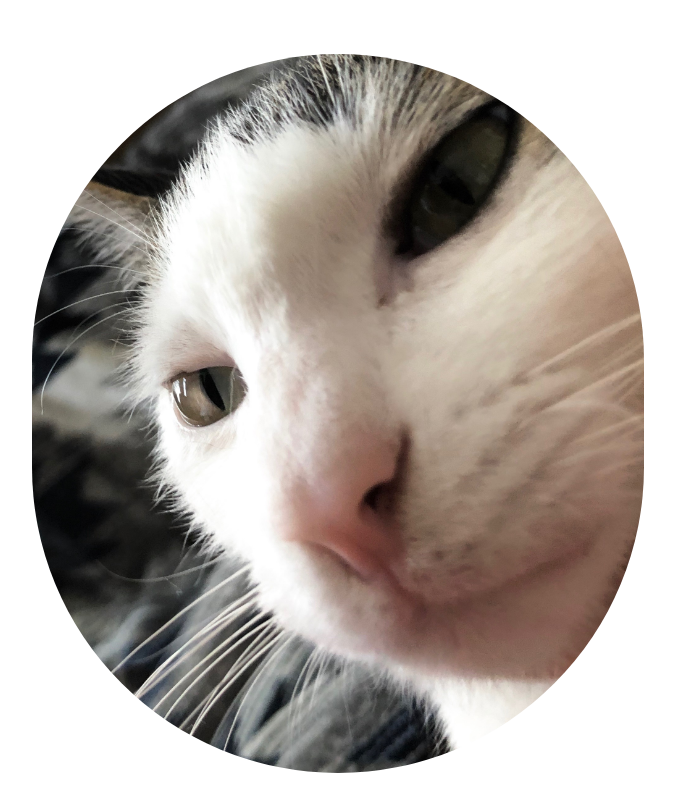
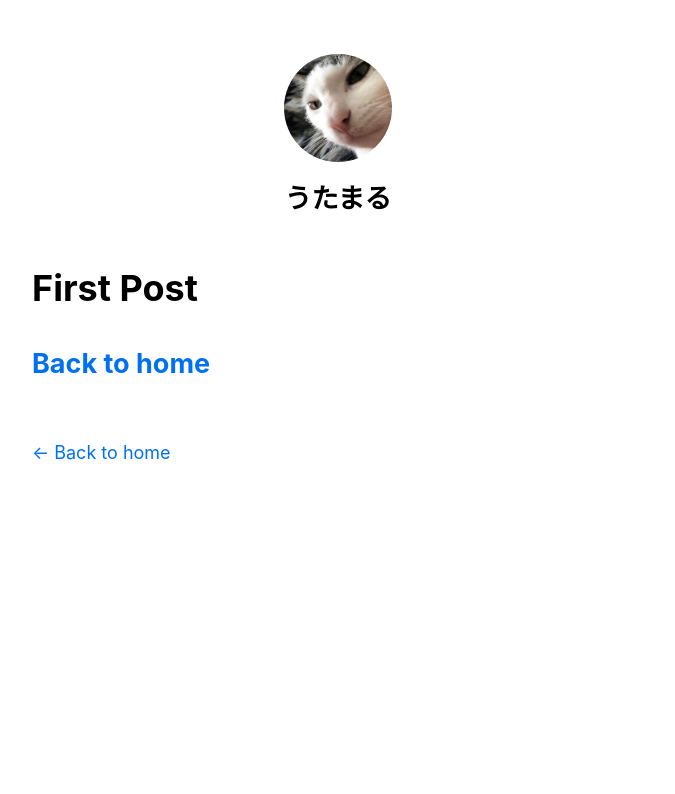
Before and after one commit to Takaf19/testApp-next.js, a Next.js app in the folder nextjs-blog/: page /posts/first-post in a window 1280 px wide. Shown: the top 794 px of the page, without its empty margins (302-977 px from the left). Built offline with nearby package versions, Linux system fonts and the light colour scheme.

Commit message:
Update layout.module.css

```diff
--- a/nextjs-blog/components/layout.module.css
+++ b/nextjs-blog/components/layout.module.css
@@ -3,3 +3,23 @@
   padding: 0 1rem;
   margin: 3rem auto 6rem;
 }
+
+.header {
+  display: flex;
+  flex-direction: column;
+  align-items: center;
+}
+
+.headerImage {
+  width: 6rem;
+  height: 6rem;
+}
+
+.headerHomeImage {
+  width: 8rem;
+  height: 8rem;
+}
+
+.backToHome {
+  margin: 3rem 0 0;
+}
```
